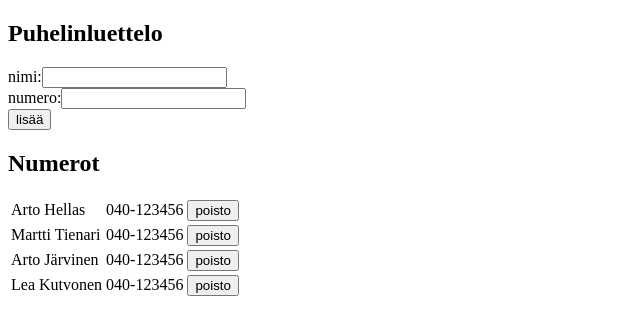
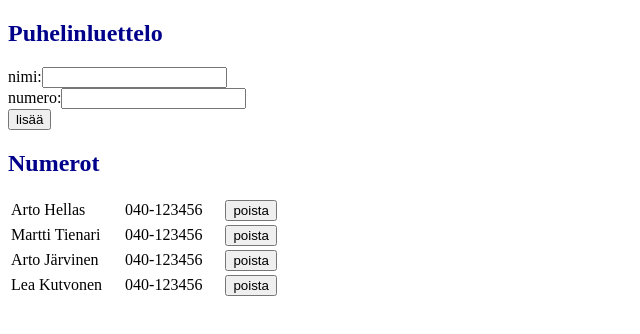
Before and after one commit to saugkim/utu_2022spring, a React (Create React App) app in the folder part2/phonebook-front/: page / in a window 1280 px wide. Shown: the top 334 px of the page, without its empty margins (0-640 px from the left). Built offline with nearby package versions, Linux system fonts and the light colour scheme; data requests are answered from the project's data file.

Commit message:
little bit css and typo in Person.js

```diff
--- a/part2/phonebook-front/src/components/Person.js
+++ b/part2/phonebook-front/src/components/Person.js
@@ -5,7 +5,7 @@ const Person = ({person, listener}) => {
     <tr>
       <td>{person.name}</td>
       <td>{person.number}</td>
-      <td><button onClick={listener}>poisto</button></td>
+      <td><button onClick={listener}>poista</button></td>
     </tr>
   )
 }
--- /dev/null
+++ b/part2/phonebook-front/src/index.css
@@ -0,0 +1,7 @@
+td {
+    padding-right: 20px;
+}
+
+h2 {
+    color:darkblue;
+}
--- a/part2/phonebook-front/src/index.js
+++ b/part2/phonebook-front/src/index.js
@@ -1,6 +1,7 @@
 import React from 'react';
 import ReactDOM from 'react-dom';
 import App from './App';
+import './index.css'
 
 ReactDOM.render(
   <React.StrictMode>
```
